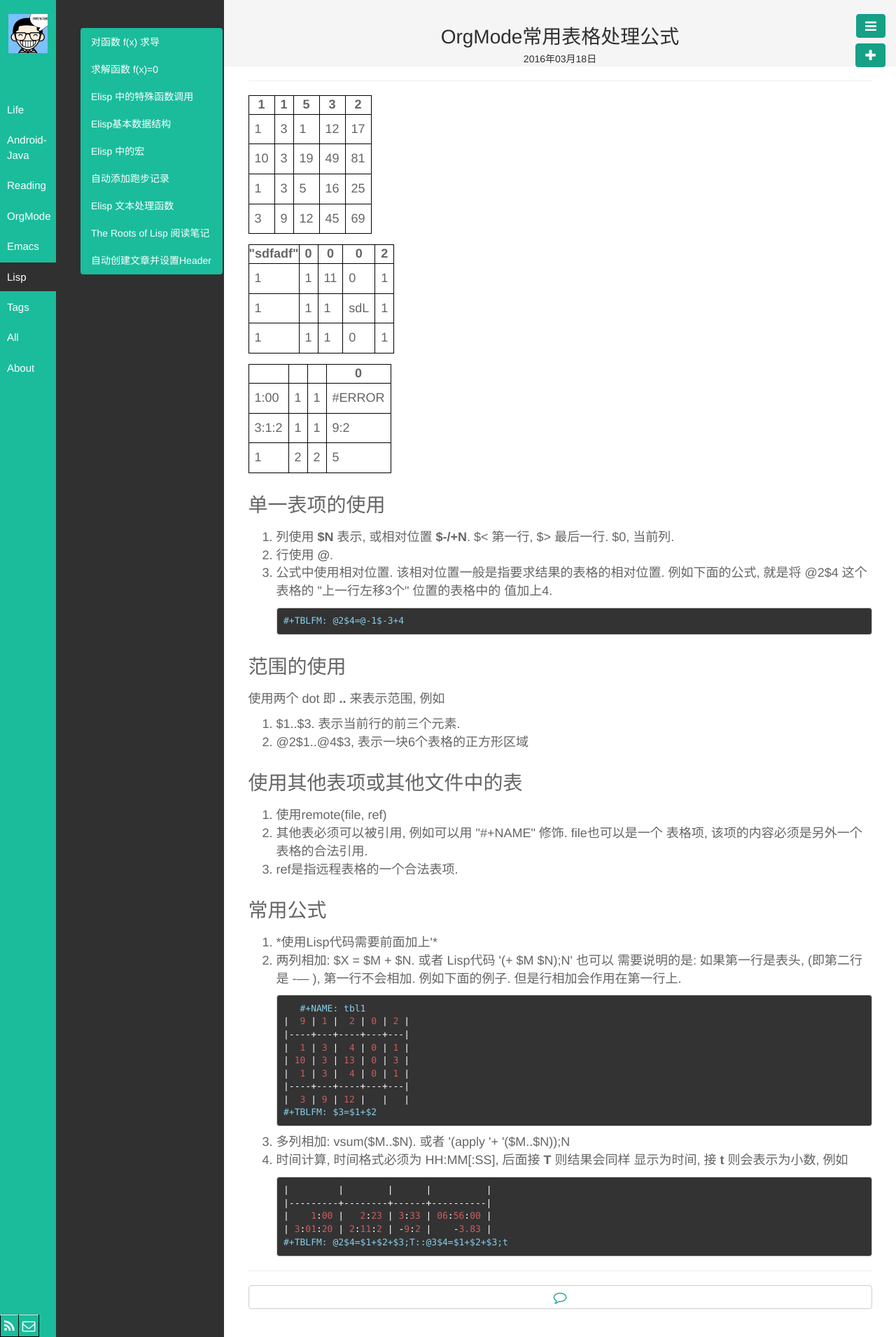
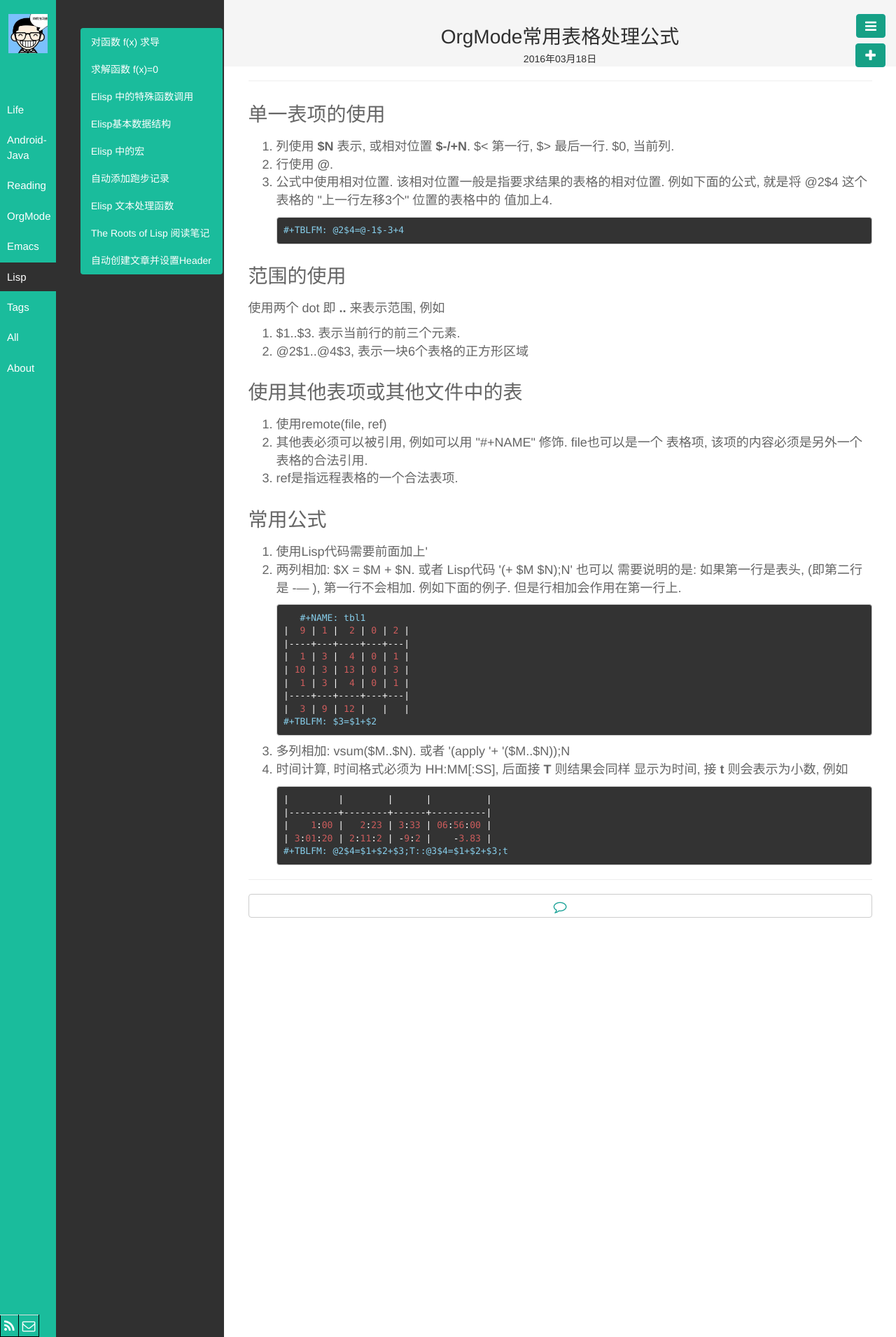
Before and after one commit to byrlx/byrlx.github.io, a Jekyll site: the page built from _posts/OrgMode/2016-03-18-orgmode-table-formulas.html, in a window 1280 px wide. Shown: the whole page at 70% size. Built offline with Jekyll 4.4.1, drawn with Linux system fonts in a browser that asks for light colours.

Commit message:
update blog

```diff
--- a/_posts/OrgMode/2016-03-18-orgmode-table-formulas.html
+++ b/_posts/OrgMode/2016-03-18-orgmode-table-formulas.html
@@ -4,156 +4,6 @@
 categories: [OrgMode]
 ---
 
-<table id="orgtable1" border="2" cellspacing="0" cellpadding="6" rules="groups" frame="hsides">
-
-
-<colgroup>
-<col  class="org-right" />
-
-<col  class="org-right" />
-
-<col  class="org-right" />
-
-<col  class="org-right" />
-
-<col  class="org-right" />
-</colgroup>
-<thead>
-<tr>
-<th scope="col" class="org-right">1</th>
-<th scope="col" class="org-right">1</th>
-<th scope="col" class="org-right">5</th>
-<th scope="col" class="org-right">3</th>
-<th scope="col" class="org-right">2</th>
-</tr>
-</thead>
-<tbody>
-<tr>
-<td class="org-right">1</td>
-<td class="org-right">3</td>
-<td class="org-right">1</td>
-<td class="org-right">12</td>
-<td class="org-right">17</td>
-</tr>
-
-<tr>
-<td class="org-right">10</td>
-<td class="org-right">3</td>
-<td class="org-right">19</td>
-<td class="org-right">49</td>
-<td class="org-right">81</td>
-</tr>
-
-<tr>
-<td class="org-right">1</td>
-<td class="org-right">3</td>
-<td class="org-right">5</td>
-<td class="org-right">16</td>
-<td class="org-right">25</td>
-</tr>
-
-<tr>
-<td class="org-right">3</td>
-<td class="org-right">9</td>
-<td class="org-right">12</td>
-<td class="org-right">45</td>
-<td class="org-right">69</td>
-</tr>
-</tbody>
-</table>
-<table id="orgtable2" border="2" cellspacing="0" cellpadding="6" rules="groups" frame="hsides">
-
-
-<colgroup>
-<col  class="org-right" />
-
-<col  class="org-right" />
-
-<col  class="org-right" />
-
-<col  class="org-right" />
-
-<col  class="org-right" />
-</colgroup>
-<thead>
-<tr>
-<th scope="col" class="org-right">"sdfadf"</th>
-<th scope="col" class="org-right">0</th>
-<th scope="col" class="org-right">0</th>
-<th scope="col" class="org-right">0</th>
-<th scope="col" class="org-right">2</th>
-</tr>
-</thead>
-<tbody>
-<tr>
-<td class="org-right">1</td>
-<td class="org-right">1</td>
-<td class="org-right">11</td>
-<td class="org-right">0</td>
-<td class="org-right">1</td>
-</tr>
-
-<tr>
-<td class="org-right">1</td>
-<td class="org-right">1</td>
-<td class="org-right">1</td>
-<td class="org-right">sdL</td>
-<td class="org-right">1</td>
-</tr>
-
-<tr>
-<td class="org-right">1</td>
-<td class="org-right">1</td>
-<td class="org-right">1</td>
-<td class="org-right">0</td>
-<td class="org-right">1</td>
-</tr>
-</tbody>
-</table>
-
-<table border="2" cellspacing="0" cellpadding="6" rules="groups" frame="hsides">
-
-
-<colgroup>
-<col  class="org-right" />
-
-<col  class="org-right" />
-
-<col  class="org-right" />
-
-<col  class="org-right" />
-</colgroup>
-<thead>
-<tr>
-<th scope="col" class="org-right">&#xa0;</th>
-<th scope="col" class="org-right">&#xa0;</th>
-<th scope="col" class="org-right">&#xa0;</th>
-<th scope="col" class="org-right">0</th>
-</tr>
-</thead>
-<tbody>
-<tr>
-<td class="org-right">1:00</td>
-<td class="org-right">1</td>
-<td class="org-right">1</td>
-<td class="org-right">#ERROR</td>
-</tr>
-
-<tr>
-<td class="org-right">3:1:2</td>
-<td class="org-right">1</td>
-<td class="org-right">1</td>
-<td class="org-right">9:2</td>
-</tr>
-
-<tr>
-<td class="org-right">1</td>
-<td class="org-right">2</td>
-<td class="org-right">2</td>
-<td class="org-right">5</td>
-</tr>
-</tbody>
-</table>
 <div id="outline-container-orgheadline1" class="outline-2">
 <h2 id="orgheadline1">单一表项的使用</h2>
 <div class="outline-text-2" id="text-orgheadline1">
@@ -200,7 +50,7 @@
 <h2 id="orgheadline4">常用公式</h2>
 <div class="outline-text-2" id="text-orgheadline4">
 <ol class="org-ol">
-<li>*使用Lisp代码需要前面加上'*</li>
+<li>使用Lisp代码需要前面加上'</li>
 <li><p>
 两列相加: $X = $M + $N. 或者 Lisp代码 '(+ $M $N);N'
 也可以
--- a/org/OrgMode/.#2016-03-18-orgmode-table-formulas.org
+++ /dev/null
@@ -1 +0,0 @@
-douhua@joseichous-MacBook-Pro.local.38922
```
Also changed, not shown: org/OrgMode/2016-03-18-orgmode-table-formulas.org (+1 -24 lines).
